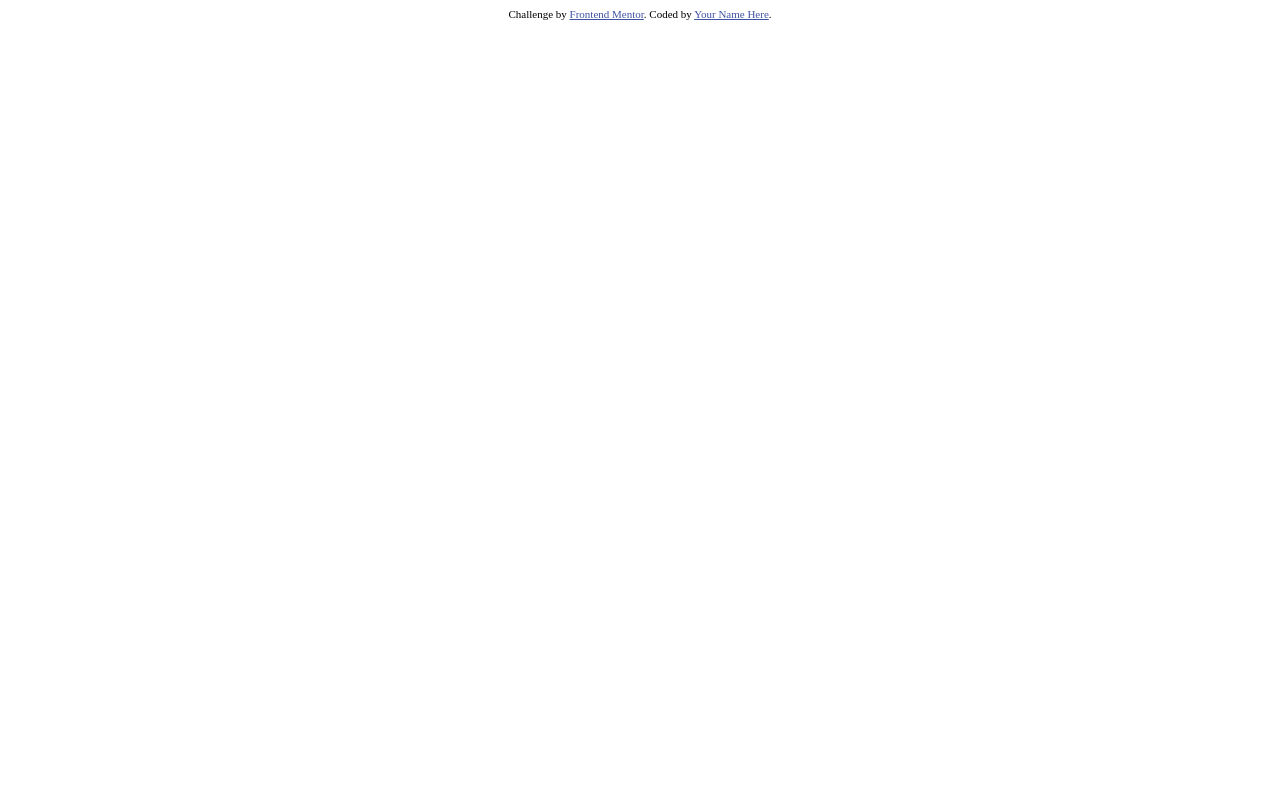
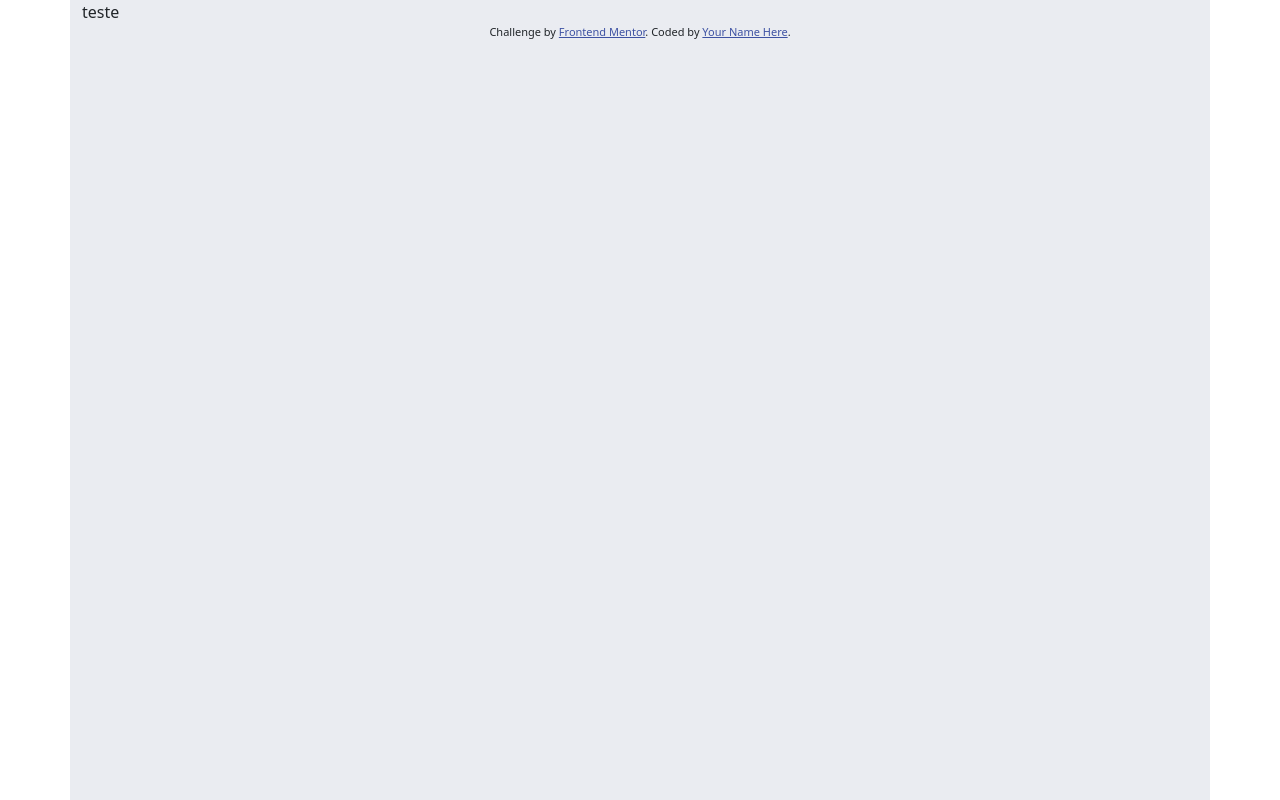
Before and after one commit to Aladiah96/interactive-comments-section-main, a website: page interactive-comments-section-main/index.html in a window 1280 px wide. Drawn offline with nearby package versions, Linux system fonts and the light colour scheme.

Commit message:
Just setting up the environment.

```diff
--- a/interactive-comments-section-main/index.html
+++ b/interactive-comments-section-main/index.html
@@ -3,7 +3,8 @@
 <head>
   <meta charset="UTF-8">
   <meta name="viewport" content="width=device-width, initial-scale=1.0"> <!-- displays site properly based on user's device -->
-
+  <link rel="stylesheet" href="./node_modules/bootstrap/dist/css/bootstrap.min.css">
+  <link rel="stylesheet" href="./style.css">
   <link rel="icon" type="image/png" sizes="32x32" href="./images/favicon-32x32.png">
 
   <title>Frontend Mentor | Interactive comments section</title>
@@ -15,12 +16,19 @@
   </style>
 </head>
 <body>
-
-  <!-- Pull dynamic content from the data.json file -->
-
-  <div class="attribution">
-    Challenge by <a href="https://www.frontendmentor.io?ref=challenge" target="_blank">Frontend Mentor</a>.
-    Coded by <a href="#">Your Name Here</a>.
+  <div class="container">
+    <div class="row">
+      <div class="col-2-4">
+        teste
+      </div>
+    </div>
+    <div class="attribution">
+      Challenge by <a href="https://www.frontendmentor.io?ref=challenge" target="_blank">Frontend Mentor</a>.
+      Coded by <a href="#">Your Name Here</a>.
+    </div>
   </div>
+  <script src="./node_modules/bootstrap/dist/js/bootstrap.bundle.min.js"></script>
+  <script src="./node_modules/jquery/dist/jquery.min.js"></script>
+  <script src="./main.js"></script>
 </body>
 </html>
--- /dev/null
+++ b/interactive-comments-section-main/style.sass
@@ -0,0 +1,18 @@
+$moderate-blue: hsl(238, 40%, 52%)
+$soft-red: hsl(358, 79%, 66%)
+$light-grayish-blue: hsl(239, 57%, 85%)
+$pale-red: hsl(357, 100%, 86%)
+
+$dark-blue: hsl(212, 24%, 26%)
+$grayish-blue: hsl(211, 10%, 45%)
+$light-gray: hsl(223, 19%, 93%)
+$very-light-gray: hsl(228, 33%, 97%)
+$white: hsl(0, 0%, 100%)
+
+*
+    box-sizing: border-box
+    margin: 0
+
+.container
+    background-color: $light-gray
+    height: 100vh
--- /dev/null
+++ b/package.json
@@ -0,0 +1,6 @@
+{
+  "dependencies": {
+    "bootstrap": "^5.1.3",
+    "jquery": "^3.6.0"
+  }
+}
```
Also changed, not shown: interactive-comments-section-main/style.css (added), 2 other files.
